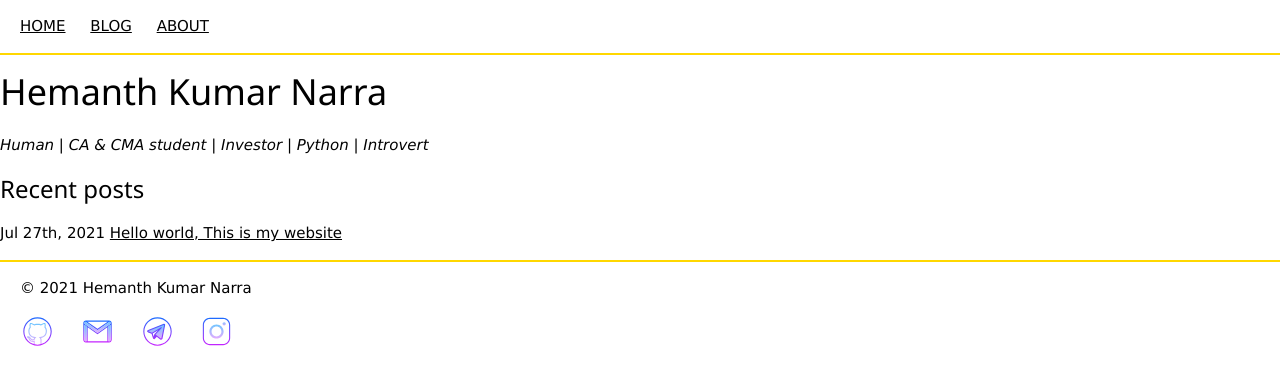
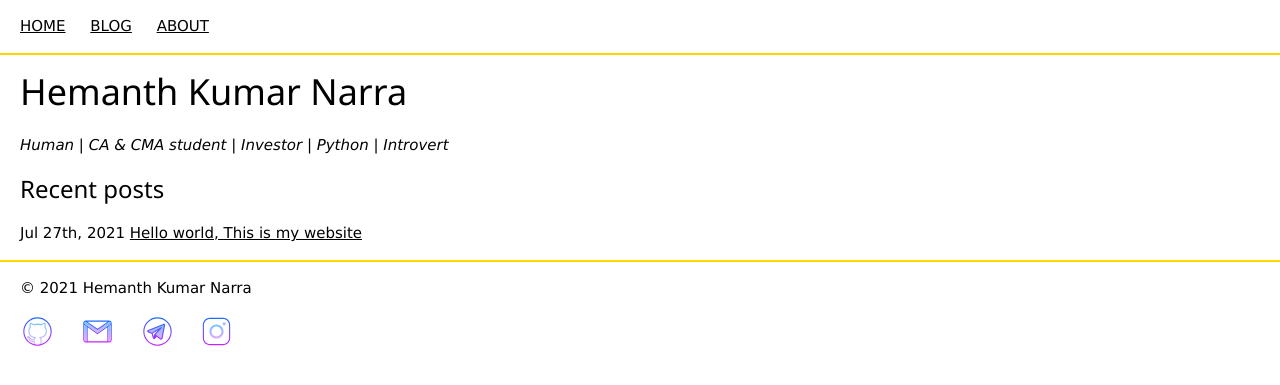
Before and after one commit to hemanthnarra/hemanthnarra.github.io, a Jekyll site: the page built from index.html, in a window 1280 px wide. Shown: the top 385 px of the page. Built offline with Jekyll 4.4.1, drawn with Linux system fonts in a browser that asks for light colours.

Commit message:
css of main page changed

```diff
--- a/css/main.css
+++ b/css/main.css
@@ -23,6 +23,9 @@
     display: inline-block;
     margin-left: 20px;
 }
+.recent-posts {
+    margin-left: 20px;
+}
 .recent-posts ul {
     list-style-type: none;
     padding-left: 0;
@@ -30,3 +33,6 @@
 .copy-right {
     margin-left: 20px;
 }
+.intro {
+    margin-left: 20px;
+}
```
